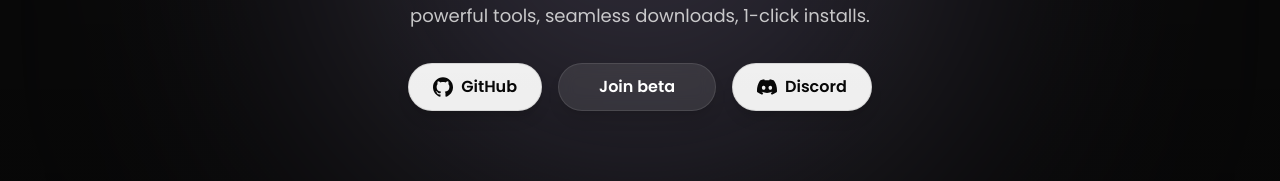
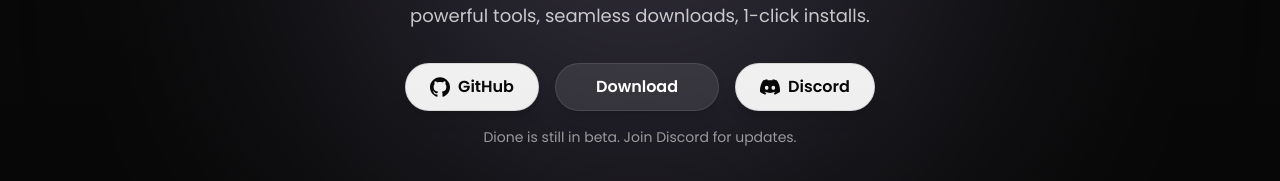
Before and after one commit to dioneapp/getdione.app, a Next.js app: page / in a window 1280 px wide. Shown: the part 500-681 px from the top of the page. Built offline with nearby package versions, Linux system fonts and the light colour scheme; no server answers.

Commit message:
Update download link and add beta notification on homepage

```diff
--- a/src/app/page.tsx
+++ b/src/app/page.tsx
@@ -97,12 +97,13 @@ export default function Home() {
 					</a>
 
 					<a
-						href="/beta/join"
+						href="https://github.com/dioneapp/dioneapp/releases"
+						target="_blank"
 						rel="noopener noreferrer"
 						className="shrink-0 h-11 sm:h-12 px-8 sm:px-10 flex items-center justify-center bg-white/10 backdrop-blur border border-white/10 text-white font-semibold rounded-full hover:bg-white/20 transition-all duration-300 focus:outline-none focus:ring-2 focus:ring-white/50 shadow-lg"
-						aria-label="Join our beta program"
+						aria-label="Download Dione"
 					>
-						Join beta
+						Download
 					</a>
 
 					<a
@@ -130,6 +131,10 @@ export default function Home() {
 						<span className="font-semibold">Discord</span>
 					</a>
 				</nav>
+
+				<p className="text-white/60 text-sm mt-4 text-center">
+					Dione is still in beta. Join Discord for updates.
+				</p>
 
 				{/* feature cards */}
 				<section
```
